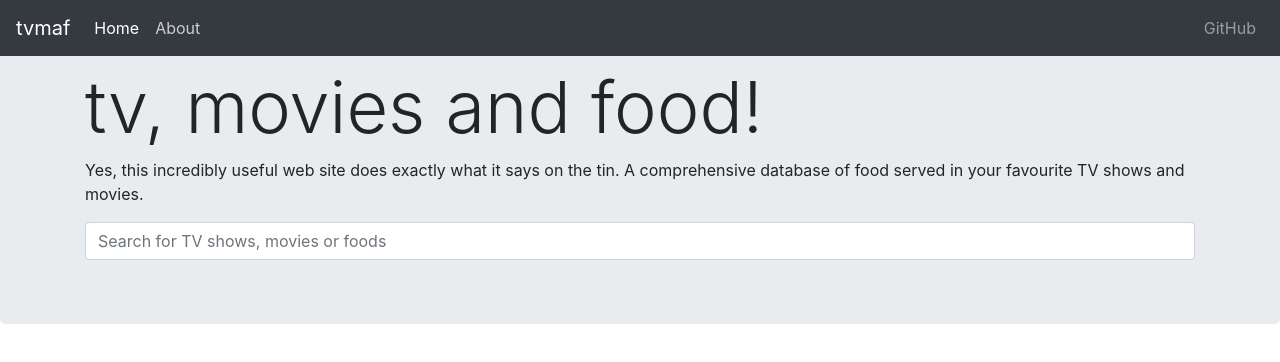
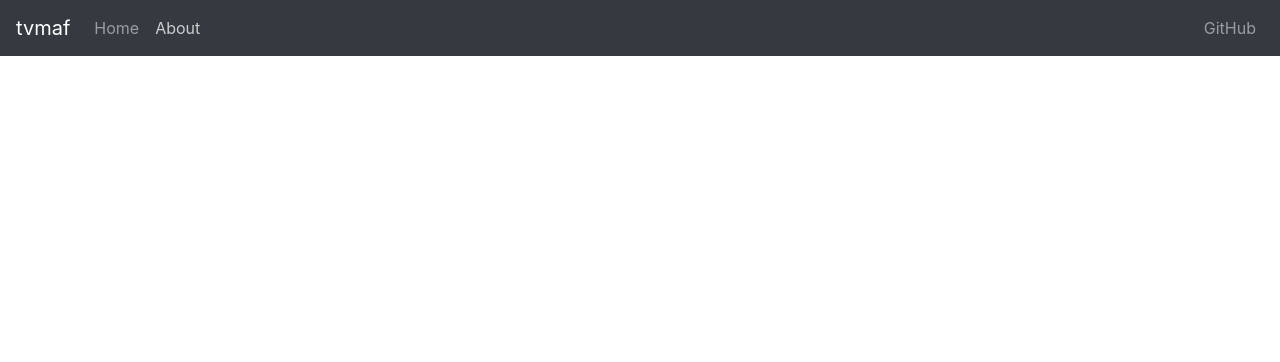
Before and after one commit to jamiecon/tvmaf, a React (Create React App) app in the folder web_frontend/: page / in a window 1280 px wide. Both pictures are taken after a click on the link "About". Shown: the top 362 px of the page. Built offline with nearby package versions, Linux system fonts and the light colour scheme.

Commit message:
Split content into pages, moved main functionality into 'home' page

```diff
--- a/web_frontend/src/App.js
+++ b/web_frontend/src/App.js
@@ -4,13 +4,74 @@ import './App.css';
 class App extends React.Component {
   constructor(props) {
     super(props);
+    this.state = {
+      page: 'home'
+    }
+    this.navigateHome = this.navigateHome.bind(this);
+    this.navigateAbout = this.navigateAbout.bind(this);
+  }
 
-    this.state = {
+  navigateHome(event) {
+    this.setState({
+      page: 'home'
+    });
+    event.preventDefault();
+  }
+
+  navigateAbout(event) {
+    this.setState({
+      page: 'about'
+    })
+    event.preventDefault();
+  }
+
+  render() {
+    let page
+    if (this.state.page === 'home') {
+      page = <Home />
+    } else if (this.state.page === 'about') {
+      page = <About />
+    }
+
+    return (
+      <div className="App" >
+        <HeaderBar
+          navigateHome={this.navigateHome}
+          navigateAbout={this.navigateAbout}
+        />
+        <main role="main">
+          {page}
+        </main>
+      </div>
+    );
+  }
+}
+
+function About(props) {
+  return (
+    <div class="container">
+      <div class="row">
+        <div class="col">
+          <p>about</p>
+        </div>
+      </div>
+    </div>
+  );
+}
+
+class Home extends React.Component {
+  baseState = {
+    page: 'home',
     currentTitle: null,
     search: null,
     searchQuery: "",
     loading: false,
   }
+
+  constructor(props) {
+    super(props);
+
+    this.state = this.baseState
 
     this.titleClick = this.titleClick.bind(this);
     this.handleBackToResults = this.handleBackToResults.bind(this);
@@ -27,7 +88,6 @@ class App extends React.Component {
         return response.json();
       })
       .then((json) => {
-        console.log(json.title);
         this.setState({
           currentTitle: json.title,
           loading: false,
@@ -72,12 +132,16 @@ class App extends React.Component {
 
     if (this.state.loading) {
       content = <LoadingIndicator />
+    } else if (this.state.page === 'about') {
+      content = (
+        <div>about</div>
+      )
     } else if (this.state.currentTitle) {
       content = (
-        <div>
-          <button onClick={this.handleBackToResults}>Back to results</button>
+        <>
+          <button class="btn" onClick={this.handleBackToResults}>Back to results</button>
           <TitleInfo title={this.state.currentTitle} />
-        </div>
+        </>
 
       )
     } else if (this.state.search) {
@@ -89,9 +153,7 @@ class App extends React.Component {
       )
     }
     return (
-      <div className="App" >
-        <HeaderBar />
-        <main role="main">
+      <>
         <div class="jumbotron">
           <div class="container">
             <h1 class="display-3">tv, movies and food!</h1>
@@ -111,9 +173,7 @@ class App extends React.Component {
             </div>
           </div>
         </div>
-        </main>
-
-      </div>
+      </>
     );
   }
 }
@@ -129,11 +189,23 @@ function HeaderBar(props) {
 
       <div class="collapse navbar-collapse" id="navbarsExampleDefault">
         <ul class="navbar-nav mr-auto">
-          <li class="nav-item active">
-            <a class="nav-link" href="/">Home <span class="sr-only">(current)</span></a>
+          <li class="nav-item">
+            <a
+              onClick={props.navigateHome}
+              class="nav-link"
+              href="#"
+            >
+              Home
+            </a>
           </li>
           <li class="nav-item">
-            <a class="nav-link" href="#">About</a>
+            <a
+              onClick={props.navigateAbout}
+              class="nav-link"
+              href="#"
+            >
+              About
+            </a>
           </li>
         </ul>
         <ul class="navbar-nav">
@@ -143,7 +215,6 @@ function HeaderBar(props) {
         </ul>
       </div>
     </nav>
-
   )
 }
 
```
Lines whose indentation alone changed are shown as unchanged.
